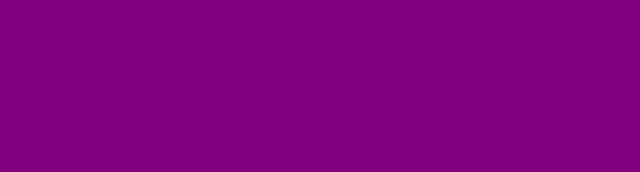
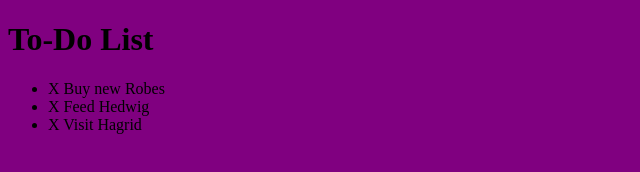
Before and after one commit to singhutkarsh902/To-Do-List, a plain HTML site: page index.html in a window 1280 px wide. Shown: the whole page, without its empty margins (0-640 px from the left). Drawn offline with Linux system fonts and the light colour scheme.

Commit message:
Updated index.html

```diff
--- a/index.html
+++ b/index.html
@@ -3,11 +3,20 @@
 <head>
 	<title>To Do List</title>
 	<link rel="stylesheet" type="text/css" href="Assets/css/todo.css">
-	<script type="text/javascript" src="Assets/js/todo.js"></script>
 </head>
 <body>
 
+	<div id="container">
+		<h1>To-Do List</h1>
+		<ul>
+			<li><span>X</span> Buy new Robes</li>
+			<li><span>X</span> Feed Hedwig</li>
+			<li><span>X</span> Visit Hagrid</li>
+		</ul>
+	</div>
+
 
 <script type="text/javascript" src="Assets/js/lib/jquery-3.4.1.min.js"></script>
+<script type="text/javascript" src="Assets/js/todo.js"></script>
 </body>
 </html>
```
